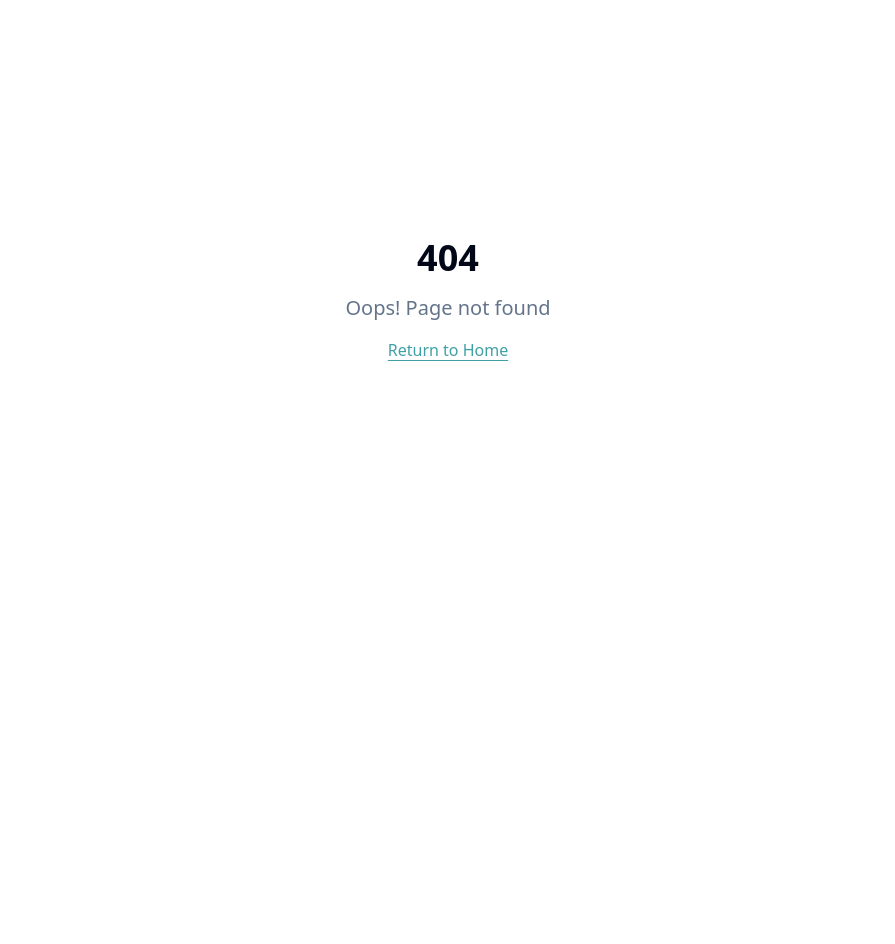
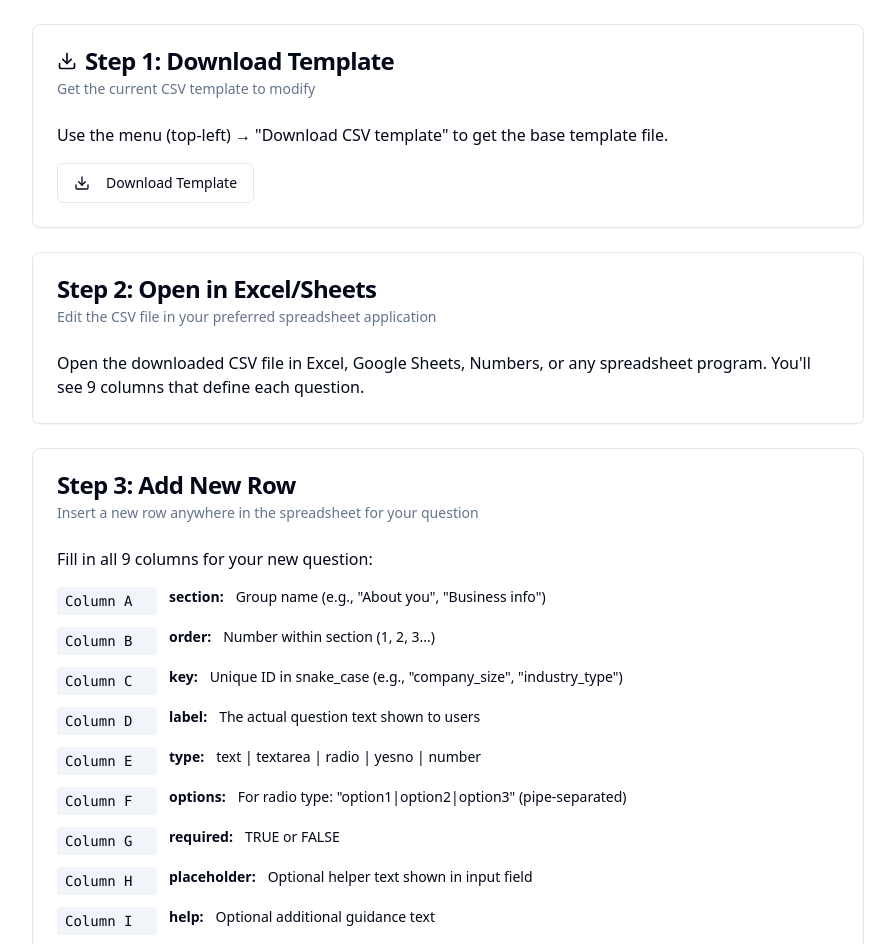
Before and after one commit to joss-perse/net-zero-data-dialogue, a React (Vite) app: page /add-question-guide in a window 1280 px wide. Before the commit this address had no page. Shown: the part 148-1092 px from the top of the page, without its empty margins (192-1087 px from the left). Before the commit the page ends 848 px from the top, so only its background shows below. Built offline with nearby package versions, Linux system fonts and the light colour scheme.

Commit message:
Add "Add New Question" guide
Added a new menu item labeled "Add New Question" which links to a new page. This page contains a guide on how to add new questions to the survey template.

```diff
--- a/src/App.tsx
+++ b/src/App.tsx
@@ -10,6 +10,7 @@ import TenantSurvey from "./pages/surveys/TenantSurvey";
 import LandlordSurvey from "./pages/surveys/LandlordSurvey";
 import AdvisorSurvey from "./pages/surveys/AdvisorSurvey";
 import InvestorSurvey from "./pages/surveys/InvestorSurvey";
+import AddQuestionGuide from "./pages/AddQuestionGuide";
 import AppHeader from "@/components/AppHeader";
 
 const queryClient = new QueryClient();
@@ -28,6 +29,7 @@ const App = () => (
             <Route path="/surveys/landlord" element={<LandlordSurvey />} />
             <Route path="/surveys/advisor" element={<AdvisorSurvey />} />
             <Route path="/surveys/investors" element={<InvestorSurvey />} />
+            <Route path="/add-question-guide" element={<AddQuestionGuide />} />
             {/* ADD ALL CUSTOM ROUTES ABOVE THE CATCH-ALL "*" ROUTE */}
             <Route path="*" element={<NotFound />} />
           </Routes>
--- a/src/components/AppHeader.tsx
+++ b/src/components/AppHeader.tsx
@@ -100,6 +100,11 @@ const AppHeader = () => {
                   </TooltipProvider>
                 </a>
               </DropdownMenuItem>
+              <DropdownMenuItem asChild>
+                <Link to="/add-question-guide">
+                  Add new question guide
+                </Link>
+              </DropdownMenuItem>
               <DropdownMenuSeparator />
               <DropdownMenuLabel>Survey questions</DropdownMenuLabel>
               {surveys.map((s) => (
--- /dev/null
+++ b/src/pages/AddQuestionGuide.tsx
@@ -0,0 +1,200 @@
+import { Card, CardContent, CardDescription, CardHeader, CardTitle } from "@/components/ui/card";
+import { Button } from "@/components/ui/button";
+import { Download, Upload } from "lucide-react";
+
+const AddQuestionGuide = () => {
+  return (
+    <div className="container mx-auto py-8 max-w-4xl">
+      <div className="mb-6">
+        <h1 className="text-3xl font-bold">Add New Questions Guide</h1>
+        <p className="text-muted-foreground mt-2">
+          Step-by-step instructions for adding custom questions to survey templates
+        </p>
+      </div>
+
+      <div className="grid gap-6">
+        <Card>
+          <CardHeader>
+            <CardTitle className="flex items-center gap-2">
+              <Download className="h-5 w-5" />
+              Step 1: Download Template
+            </CardTitle>
+            <CardDescription>
+              Get the current CSV template to modify
+            </CardDescription>
+          </CardHeader>
+          <CardContent>
+            <p className="mb-4">
+              Use the menu (top-left) → "Download CSV template" to get the base template file.
+            </p>
+            <Button asChild variant="outline">
+              <a href="/templates/survey-questions-template.csv" download>
+                <Download className="h-4 w-4 mr-2" />
+                Download Template
+              </a>
+            </Button>
+          </CardContent>
+        </Card>
+
+        <Card>
+          <CardHeader>
+            <CardTitle>Step 2: Open in Excel/Sheets</CardTitle>
+            <CardDescription>
+              Edit the CSV file in your preferred spreadsheet application
+            </CardDescription>
+          </CardHeader>
+          <CardContent>
+            <p>
+              Open the downloaded CSV file in Excel, Google Sheets, Numbers, or any spreadsheet program.
+              You'll see 9 columns that define each question.
+            </p>
+          </CardContent>
+        </Card>
+
+        <Card>
+          <CardHeader>
+            <CardTitle>Step 3: Add New Row</CardTitle>
+            <CardDescription>
+              Insert a new row anywhere in the spreadsheet for your question
+            </CardDescription>
+          </CardHeader>
+          <CardContent>
+            <div className="space-y-4">
+              <p>Fill in all 9 columns for your new question:</p>
+
+              <div className="grid gap-3 text-sm">
+                <div className="flex gap-3">
+                  <span className="font-mono bg-muted px-2 py-1 rounded min-w-[100px]">Column A</span>
+                  <span className="font-semibold">section:</span>
+                  <span>Group name (e.g., "About you", "Business info")</span>
+                </div>
+                <div className="flex gap-3">
+                  <span className="font-mono bg-muted px-2 py-1 rounded min-w-[100px]">Column B</span>
+                  <span className="font-semibold">order:</span>
+                  <span>Number within section (1, 2, 3...)</span>
+                </div>
+                <div className="flex gap-3">
+                  <span className="font-mono bg-muted px-2 py-1 rounded min-w-[100px]">Column C</span>
+                  <span className="font-semibold">key:</span>
+                  <span>Unique ID in snake_case (e.g., "company_size", "industry_type")</span>
+                </div>
+                <div className="flex gap-3">
+                  <span className="font-mono bg-muted px-2 py-1 rounded min-w-[100px]">Column D</span>
+                  <span className="font-semibold">label:</span>
+                  <span>The actual question text shown to users</span>
+                </div>
+                <div className="flex gap-3">
+                  <span className="font-mono bg-muted px-2 py-1 rounded min-w-[100px]">Column E</span>
+                  <span className="font-semibold">type:</span>
+                  <span>text | textarea | radio | yesno | number</span>
+                </div>
+                <div className="flex gap-3">
+                  <span className="font-mono bg-muted px-2 py-1 rounded min-w-[100px]">Column F</span>
+                  <span className="font-semibold">options:</span>
+                  <span>For radio type: "option1|option2|option3" (pipe-separated)</span>
+                </div>
+                <div className="flex gap-3">
+                  <span className="font-mono bg-muted px-2 py-1 rounded min-w-[100px]">Column G</span>
+                  <span className="font-semibold">required:</span>
+                  <span>TRUE or FALSE</span>
+                </div>
+                <div className="flex gap-3">
+                  <span className="font-mono bg-muted px-2 py-1 rounded min-w-[100px]">Column H</span>
+                  <span className="font-semibold">placeholder:</span>
+                  <span>Optional helper text shown in input field</span>
+                </div>
+                <div className="flex gap-3">
+                  <span className="font-mono bg-muted px-2 py-1 rounded min-w-[100px]">Column I</span>
+                  <span className="font-semibold">help:</span>
+                  <span>Optional additional guidance text</span>
+                </div>
+              </div>
+            </div>
+          </CardContent>
+        </Card>
+
+        <Card>
+          <CardHeader>
+            <CardTitle>Step 4: Example Row</CardTitle>
+            <CardDescription>
+              Here's a complete example of adding a company size question
+            </CardDescription>
+          </CardHeader>
+          <CardContent>
+            <div className="bg-muted p-4 rounded-lg font-mono text-sm overflow-x-auto">
+              Business info,1,company_size,How many employees does your company have?,radio,1-10|11-50|51-200|200+,TRUE,Select range,This helps us understand your business scale
+            </div>
+            <p className="text-sm text-muted-foreground mt-2">
+              This creates a required radio button question in the "Business info" section with 4 size options.
+            </p>
+          </CardContent>
+        </Card>
+
+        <Card>
+          <CardHeader>
+            <CardTitle className="flex items-center gap-2">
+              <Upload className="h-5 w-5" />
+              Step 5: Upload Modified CSV
+            </CardTitle>
+            <CardDescription>
+              Save as CSV and upload to override survey questions
+            </CardDescription>
+          </CardHeader>
+          <CardContent>
+            <div className="space-y-4">
+              <ol className="list-decimal list-inside space-y-2">
+                <li>Save your modified file as CSV format</li>
+                <li>Use the menu (top-left) → Survey questions → [Survey Type]</li>
+                <li>Click "Upload CSV to override..." for the survey you want to modify</li>
+                <li>Select your modified CSV file</li>
+                <li>The changes will take effect immediately</li>
+              </ol>
+
+              <div className="p-4 bg-blue-50 rounded-lg border border-blue-200">
+                <p className="text-sm text-blue-800">
+                  <strong>Note:</strong> The system automatically sorts questions by section and order,
+                  so you don't need to worry about the exact placement of your new row.
+                </p>
+              </div>
+            </div>
+          </CardContent>
+        </Card>
+
+        <Card>
+          <CardHeader>
+            <CardTitle>Question Types Reference</CardTitle>
+            <CardDescription>
+              Understanding the different input types available
+            </CardDescription>
+          </CardHeader>
+          <CardContent>
+            <div className="grid gap-3 text-sm">
+              <div className="flex gap-3">
+                <span className="font-mono bg-muted px-2 py-1 rounded min-w-[80px]">text</span>
+                <span>Single-line text input (good for names, short answers)</span>
+              </div>
+              <div className="flex gap-3">
+                <span className="font-mono bg-muted px-2 py-1 rounded min-w-[80px]">textarea</span>
+                <span>Multi-line text input (good for explanations, comments)</span>
+              </div>
+              <div className="flex gap-3">
+                <span className="font-mono bg-muted px-2 py-1 rounded min-w-[80px]">radio</span>
+                <span>Single choice from multiple options (requires options column)</span>
+              </div>
+              <div className="flex gap-3">
+                <span className="font-mono bg-muted px-2 py-1 rounded min-w-[80px]">yesno</span>
+                <span>Simple Yes/No choice (automatically creates Yes|No options)</span>
+              </div>
+              <div className="flex gap-3">
+                <span className="font-mono bg-muted px-2 py-1 rounded min-w-[80px]">number</span>
+                <span>Numeric input with validation</span>
+              </div>
+            </div>
+          </CardContent>
+        </Card>
+      </div>
+    </div>
+  );
+};
+
+export default AddQuestionGuide;
```
